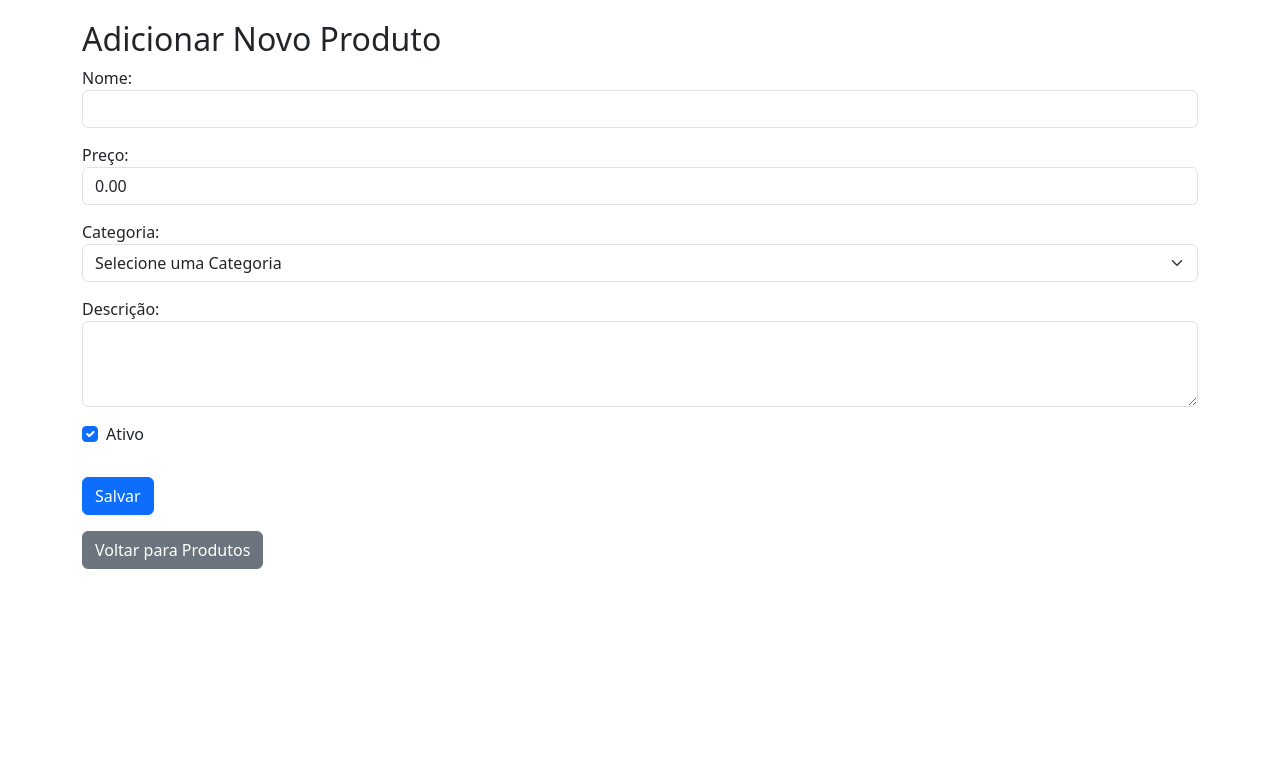
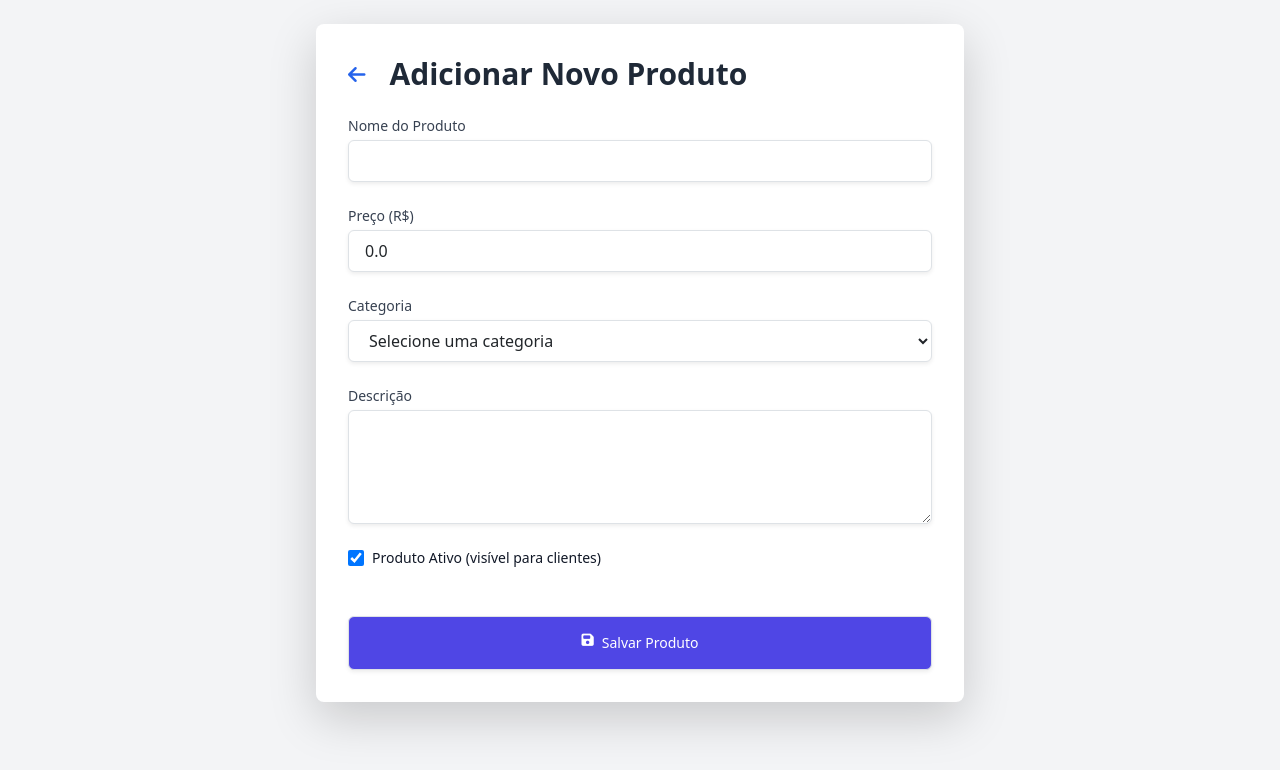
Before and after one commit to sementeviva/Teste-bot, a Flask app: page /edit_produtos/editar/0 in a window 1280 px wide. Shown: the top 770 px of the page. Run offline with Flask 3, Linux system fonts and the light colour scheme; data that the repository does not hold is empty; some libraries are stand-ins or nearby versions.

Commit message:
Update editar_produto.html

```diff
--- a/templates/editar_produto.html
+++ b/templates/editar_produto.html
@@ -10,87 +10,92 @@
             Editar Produto: {{ produto.nome }}
         {% endif %}
     </title>
-    <!-- Inclua Bootstrap CSS aqui -->
+    <!-- Tailwind CSS para layout e estilização -->
+    <script src="https://cdn.tailwindcss.com"></script>
+    <!-- Bootstrap CSS para componentes como Alertas -->
     <link href="https://cdn.jsdelivr.net/npm/bootstrap@5.3.3/dist/css/bootstrap.min.css" rel="stylesheet">
-    <style>
-        body {
-            padding: 20px;
-        }
-        .form-group {
-            margin-bottom: 15px;
-        }
-        textarea {
-            resize: vertical; /* Permite redimensionar a altura da textarea */
-        }
-    </style>
+    <!-- Font Awesome para ícones -->
+    <link rel="stylesheet" href="https://cdnjs.cloudflare.com/ajax/libs/font-awesome/6.5.2/css/all.min.css">
 </head>
-<body>
-    <div class="container">
-        <h2>
+<body class="bg-gray-100 p-4 md:p-8">
+    <div class="container mx-auto max-w-2xl">
+        <div class="bg-white p-6 md:p-8 rounded-lg shadow-lg">
+
+            <!-- Título Dinâmico -->
+            <div class="flex items-center gap-4 mb-4">
+                <a href="{{ url_for('ver_produtos_bp.ver_produtos') }}" class="text-blue-600 hover:text-blue-800" title="Voltar para a lista de produtos">
+                    <i class="fas fa-arrow-left fa-lg"></i>
+                </a>
+                <h1 class="text-2xl md:text-3xl font-bold text-gray-800">
                     {% if produto.id == 0 %}
                         Adicionar Novo Produto
                     {% else %}
-                Editar Produto
+                        Editar Produto #{{ produto.id }}
                     {% endif %}
-        </h2>
+                </h1>
+            </div>
 
-        <!-- Exibição de mensagens flash (sucesso/erro) -->
+            <!-- Exibição de Mensagens Flash -->
             {% with messages = get_flashed_messages(with_categories=true) %}
                 {% if messages %}
-                <div class="row">
-                    <div class="col-12">
                     {% for category, message in messages %}
                         <div class="alert alert-{{ 'success' if category == 'success' else 'danger' }} alert-dismissible fade show" role="alert">
                             {{ message }}
                             <button type="button" class="btn-close" data-bs-dismiss="alert" aria-label="Close"></button>
                         </div>
                     {% endfor %}
-                    </div>
-                </div>
                 {% endif %}
             {% endwith %}
 
-        <form method="post">
-            <div class="form-group">
-                <label for="nome">Nome:</label>
-                <input type="text" class="form-control" id="nome" name="nome" value="{{ produto.nome }}" required>
+            <!-- Formulário -->
+            <form method="post" class="space-y-6">
+                <!-- Nome do Produto -->
+                <div>
+                    <label for="nome" class="block text-sm font-medium text-gray-700">Nome do Produto</label>
+                    <input type="text" id="nome" name="nome" value="{{ produto.nome }}" required class="mt-1 block w-full px-3 py-2 bg-white border border-gray-300 rounded-md shadow-sm focus:outline-none focus:ring-indigo-500 focus:border-indigo-500">
                 </div>
 
-            <div class="form-group">
-                <label for="preco">Preço:</label>
-                <input type="number" class="form-control" id="preco" name="preco" value="{{ "%.2f"|format(produto.preco) }}" step="0.01" required>
+                <!-- Preço -->
+                <div>
+                    <label for="preco" class="block text-sm font-medium text-gray-700">Preço (R$)</label>
+                    <input type="number" id="preco" name="preco" value="{{ produto.preco }}" step="0.01" required placeholder="Ex: 19.99" class="mt-1 block w-full px-3 py-2 bg-white border border-gray-300 rounded-md shadow-sm focus:outline-none focus:ring-indigo-500 focus:border-indigo-500">
                 </div>
 
-            <div class="form-group">
-                <label for="categoria">Categoria:</label>
-                <select class="form-select" id="categoria" name="categoria" required>
-                    <option value="">Selecione uma Categoria</option> {# Opção para novo produto #}
+                <!-- Categoria -->
+                <div>
+                    <label for="categoria" class="block text-sm font-medium text-gray-700">Categoria</label>
+                    <select id="categoria" name="categoria" required class="mt-1 block w-full px-3 py-2 bg-white border border-gray-300 rounded-md shadow-sm focus:outline-none focus:ring-indigo-500 focus:border-indigo-500">
+                        <option value="" disabled {% if not produto.categoria %}selected{% endif %}>Selecione uma categoria</option>
                         {% for cat in categorias %}
                             <option value="{{ cat }}" {% if cat == produto.categoria %}selected{% endif %}>{{ cat }}</option>
                         {% endfor %}
                     </select>
-                <!-- Opcional: Se quiser permitir novas categorias que não estão na lista -->
-                <!-- <div class="form-text">Se sua categoria não está na lista, digite abaixo:</div>
-                <input type="text" class="form-control mt-1" name="nova_categoria" placeholder="Nova Categoria (opcional)"> -->
                 </div>
 
-            <div class="form-group">
-                <label for="descricao">Descrição:</label>
-                <textarea class="form-control" id="descricao" name="descricao" rows="3">{{ produto.descricao }}</textarea>
+                <!-- Descrição -->
+                <div>
+                    <label for="descricao" class="block text-sm font-medium text-gray-700">Descrição</label>
+                    <textarea id="descricao" name="descricao" rows="4" class="mt-1 block w-full px-3 py-2 bg-white border border-gray-300 rounded-md shadow-sm focus:outline-none focus:ring-indigo-500 focus:border-indigo-500">{{ produto.descricao or '' }}</textarea>
                 </div>
 
-            <div class="form-group form-check">
-                <input type="checkbox" class="form-check-input" id="ativo" name="ativo" {% if produto.ativo %}checked{% endif %}>
-                <label class="form-check-label" for="ativo">Ativo</label>
+                <!-- Checkbox 'Ativo' -->
+                <div class="flex items-center">
+                    <input type="checkbox" id="ativo" name="ativo" {% if produto.ativo %}checked{% endif %} class="h-4 w-4 text-indigo-600 border-gray-300 rounded focus:ring-indigo-500">
+                    <label for="ativo" class="ml-2 block text-sm text-gray-900">Produto Ativo (visível para clientes)</label>
                 </div>
 
-            <button type="submit" class="btn btn-primary mt-3">Salvar</button>
+                <!-- Botão de Salvar -->
+                <div class="pt-4">
+                    <button type="submit" class="w-full flex justify-center py-3 px-4 border border-transparent rounded-md shadow-sm text-sm font-medium text-white bg-indigo-600 hover:bg-indigo-700 focus:outline-none focus:ring-2 focus:ring-offset-2 focus:ring-indigo-500">
+                        <i class="fas fa-save mr-2"></i>
+                        Salvar Produto
+                    </button>
+                </div>
             </form>
-
-        <a href="{{ url_for('ver_produtos_bp.ver_produtos') }}" class="btn btn-secondary mt-3">Voltar para Produtos</a>
+        </div>
     </div>
 
-    <!-- Inclua Bootstrap JS aqui (bundle inclui Popper) -->
+    <!-- Bootstrap JS Bundle -->
     <script src="https://cdn.jsdelivr.net/npm/bootstrap@5.3.3/dist/js/bootstrap.bundle.min.js"></script>
 </body>
 </html>
```
Lines whose indentation alone changed are shown as unchanged.
